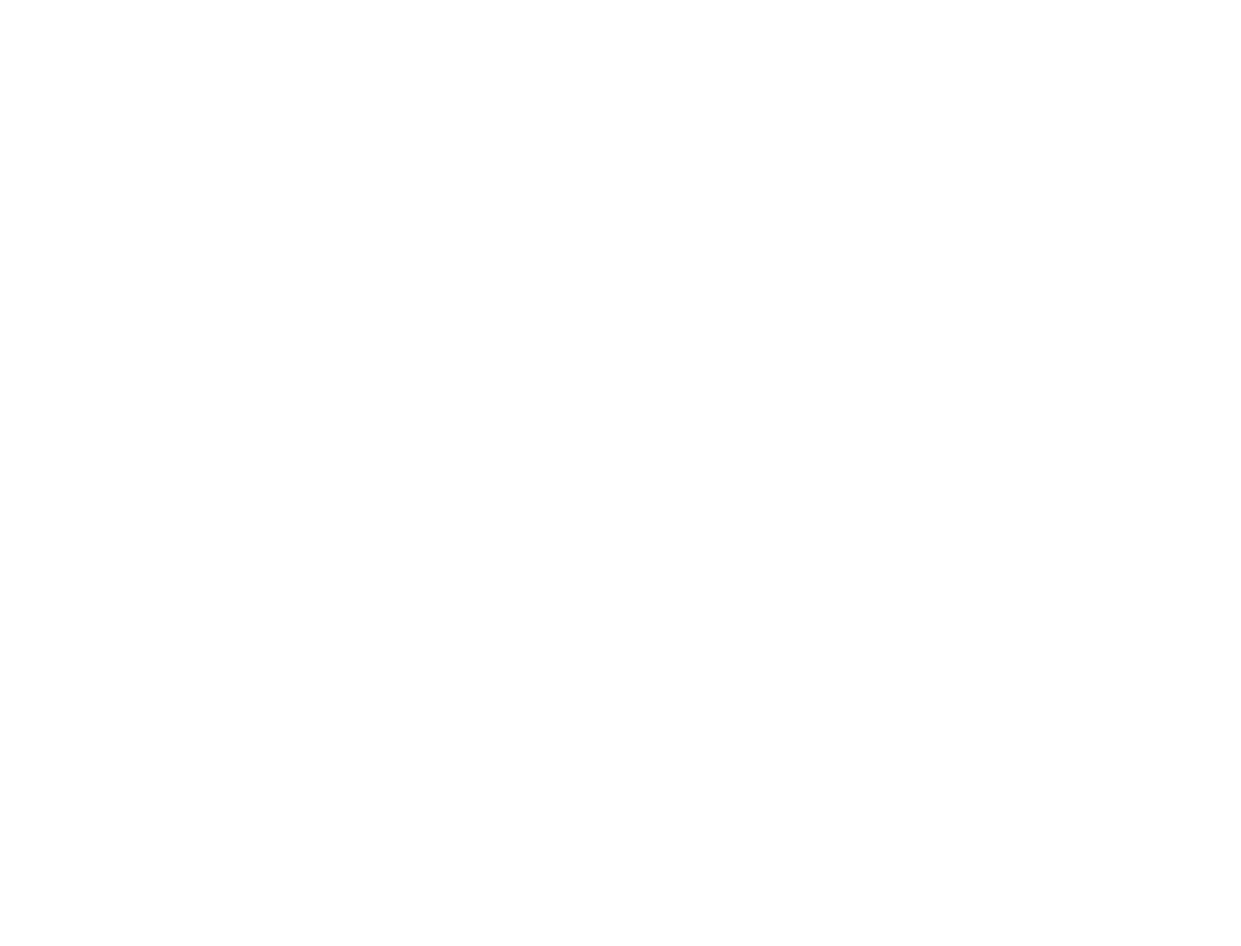
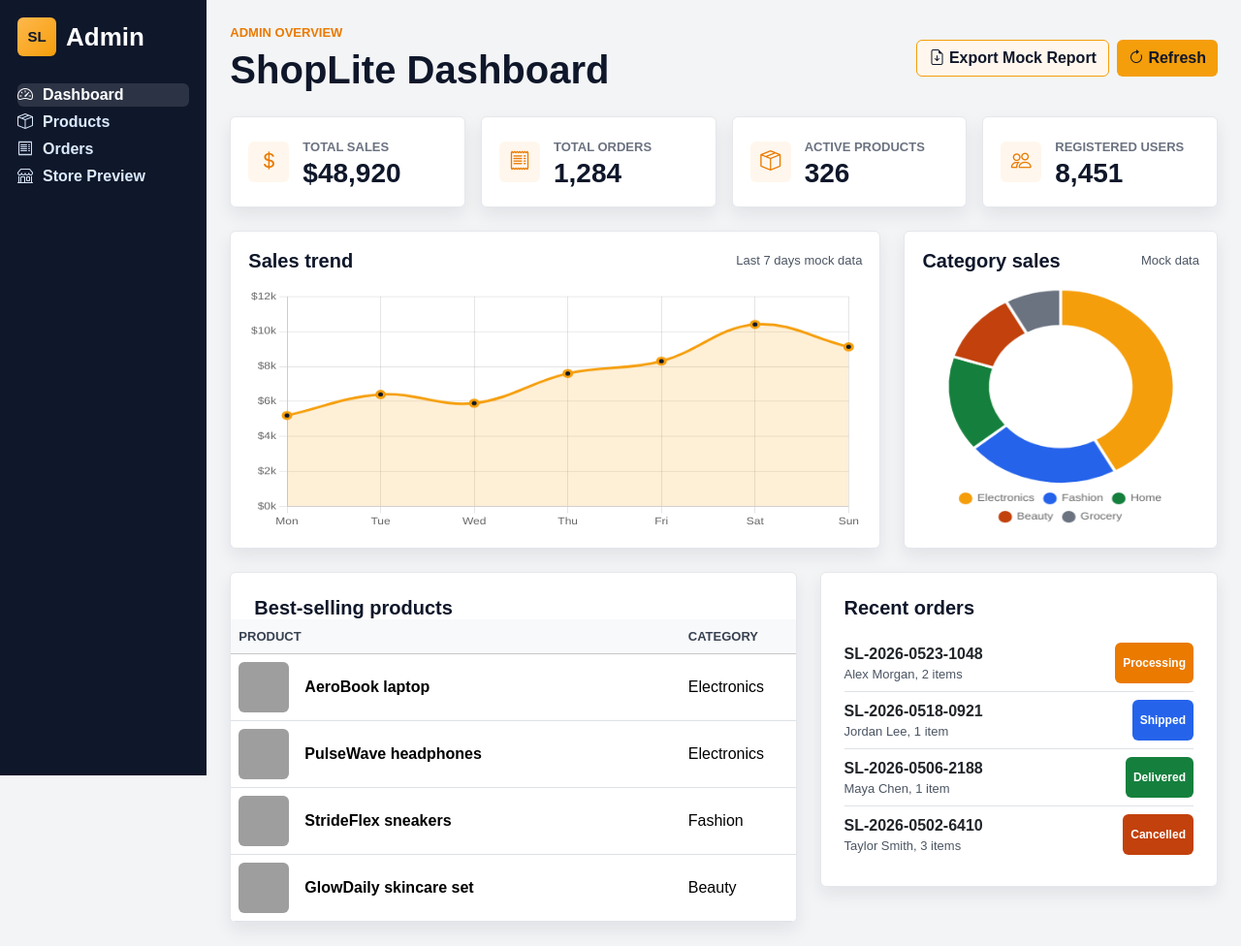
Before and after one commit to Chat11051130/shoplite-mall, a website: page public/admin-dashboard.html in a window 1280 px wide. Shown: the whole page at 97% size. Before the commit the page ends 800 px from the top, so only its background shows below. Drawn offline with nearby package versions, Linux system fonts and the light colour scheme; grey boxes are pictures that could not be loaded.

Commit message:
Migrate admin dashboard into official public structure

```diff
--- a/public/admin-dashboard.html
+++ b/public/admin-dashboard.html
@@ -0,0 +1,224 @@
+<!doctype html>
+<html lang="en">
+  <head>
+    <meta charset="utf-8">
+    <meta name="viewport" content="width=device-width, initial-scale=1">
+    <title>ShopLite Admin - Dashboard</title>
+    <link href="https://cdn.jsdelivr.net/npm/bootstrap@5.3.3/dist/css/bootstrap.min.css" rel="stylesheet">
+    <link href="https://cdn.jsdelivr.net/npm/bootstrap-icons@1.11.3/font/bootstrap-icons.css" rel="stylesheet">
+    <link href="css/styles.css" rel="stylesheet">
+    <link href="css/layout.css" rel="stylesheet">
+    <link href="css/components.css" rel="stylesheet">
+    <link href="css/responsive.css" rel="stylesheet">
+    <link href="css/admin.css" rel="stylesheet">
+  </head>
+  <body class="admin-layout" data-page="admin-dashboard">
+    <div class="row g-0">
+      <aside class="col-xl-2 col-lg-3">
+        <nav class="admin-sidebar" data-component="admin-sidebar" aria-label="Admin navigation">
+          <a class="shoplite-brand mb-4" href="admin-dashboard.html" aria-label="ShopLite admin dashboard">
+            <span class="brand-tile">SL</span>
+            <span>Admin</span>
+          </a>
+          <a class="nav-link active" href="admin-dashboard.html" aria-current="page"><i class="bi bi-speedometer2" aria-hidden="true"></i> Dashboard</a>
+          <a class="nav-link" href="admin-products.html"><i class="bi bi-box-seam" aria-hidden="true"></i> Products</a>
+          <a class="nav-link" href="admin-orders.html"><i class="bi bi-receipt" aria-hidden="true"></i> Orders</a>
+          <a class="nav-link" href="index.html"><i class="bi bi-shop" aria-hidden="true"></i> Store Preview</a>
+        </nav>
+      </aside>
+
+      <main class="col-xl-10 col-lg-9 admin-content">
+        <div class="d-flex flex-wrap align-items-center justify-content-between gap-3 mb-4">
+          <div>
+            <p class="eyebrow">Admin overview</p>
+            <h1 class="section-heading">ShopLite Dashboard</h1>
+          </div>
+          <div class="d-flex flex-wrap gap-2">
+            <button class="btn btn-outline-accent" type="button" data-action="export-dashboard-report">
+              <i class="bi bi-file-earmark-arrow-down" aria-hidden="true"></i> Export Mock Report
+            </button>
+            <button class="btn btn-accent" type="button" data-action="refresh-dashboard">
+              <i class="bi bi-arrow-clockwise" aria-hidden="true"></i> Refresh
+            </button>
+          </div>
+        </div>
+
+        <section class="row g-3 mb-4" data-component="stat-card-grid" aria-label="Dashboard statistics">
+          <div class="col-xl-3 col-md-6">
+            <div class="stat-card">
+              <span class="icon-tile"><i class="bi bi-currency-dollar" aria-hidden="true"></i></span>
+              <div>
+                <span>Total sales</span>
+                <strong data-role="total-sales">$48,920</strong>
+              </div>
+            </div>
+          </div>
+          <div class="col-xl-3 col-md-6">
+            <div class="stat-card">
+              <span class="icon-tile"><i class="bi bi-receipt" aria-hidden="true"></i></span>
+              <div>
+                <span>Total orders</span>
+                <strong data-role="total-orders">1,284</strong>
+              </div>
+            </div>
+          </div>
+          <div class="col-xl-3 col-md-6">
+            <div class="stat-card">
+              <span class="icon-tile"><i class="bi bi-box-seam" aria-hidden="true"></i></span>
+              <div>
+                <span>Active products</span>
+                <strong data-role="active-products">326</strong>
+              </div>
+            </div>
+          </div>
+          <div class="col-xl-3 col-md-6">
+            <div class="stat-card">
+              <span class="icon-tile"><i class="bi bi-people" aria-hidden="true"></i></span>
+              <div>
+                <span>Registered users</span>
+                <strong data-role="registered-users">8,451</strong>
+              </div>
+            </div>
+          </div>
+        </section>
+
+        <section class="row g-4 mb-4">
+          <div class="col-xl-8">
+            <div class="surface-card chart-box" data-component="sales-trend-chart">
+              <div class="d-flex flex-wrap justify-content-between align-items-center gap-2 mb-3">
+                <h2 class="card-heading fs-5">Sales trend</h2>
+                <span class="muted-note">Last 7 days mock data</span>
+              </div>
+              <canvas id="salesTrendChart" data-chart="sales-trend" aria-label="Sales trend chart" role="img"></canvas>
+            </div>
+          </div>
+          <div class="col-xl-4">
+            <div class="surface-card chart-box" data-component="category-sales-chart">
+              <div class="d-flex flex-wrap justify-content-between align-items-center gap-2 mb-3">
+                <h2 class="card-heading fs-5">Category sales</h2>
+                <span class="muted-note">Mock data</span>
+              </div>
+              <canvas id="categorySalesChart" data-chart="category-sales" aria-label="Category sales chart" role="img"></canvas>
+            </div>
+          </div>
+        </section>
+
+        <section class="row g-4">
+          <div class="col-xl-7">
+            <div class="admin-panel table-responsive" data-component="best-selling-products">
+              <div class="p-4 pb-0">
+                <h2 class="card-heading fs-5">Best-selling products</h2>
+              </div>
+              <table class="table align-middle mb-0">
+                <thead class="table-light">
+                  <tr>
+                    <th>Product</th>
+                    <th>Category</th>
+                    <th>Units</th>
+                    <th>Revenue</th>
+                  </tr>
+                </thead>
+                <tbody>
+                  <tr>
+                    <td>
+                      <div class="d-flex gap-3 align-items-center">
+                        <img class="table-thumb" src="https://images.unsplash.com/photo-1496181133206-80ce9b88a853?auto=format&fit=crop&w=120&q=80" alt="AeroBook laptop">
+                        <strong>AeroBook laptop</strong>
+                      </div>
+                    </td>
+                    <td>Electronics</td>
+                    <td>146</td>
+                    <td class="fw-bold">$99,278</td>
+                  </tr>
+                  <tr>
+                    <td>
+                      <div class="d-flex gap-3 align-items-center">
+                        <img class="table-thumb" src="https://images.unsplash.com/photo-1505740420928-5e560c06d30e?auto=format&fit=crop&w=120&q=80" alt="PulseWave headphones">
+                        <strong>PulseWave headphones</strong>
+                      </div>
+                    </td>
+                    <td>Electronics</td>
+                    <td>310</td>
+                    <td class="fw-bold">$40,284</td>
+                  </tr>
+                  <tr>
+                    <td>
+                      <div class="d-flex gap-3 align-items-center">
+                        <img class="table-thumb" src="https://images.unsplash.com/photo-1549298916-b41d501d3772?auto=format&fit=crop&w=120&q=80" alt="StrideFlex sneakers">
+                        <strong>StrideFlex sneakers</strong>
+                      </div>
+                    </td>
+                    <td>Fashion</td>
+                    <td>205</td>
+                    <td class="fw-bold">$15,272</td>
+                  </tr>
+                  <tr>
+                    <td>
+                      <div class="d-flex gap-3 align-items-center">
+                        <img class="table-thumb" src="https://images.unsplash.com/photo-1556228578-8c89e6adf883?auto=format&fit=crop&w=120&q=80" alt="GlowDaily skincare set">
+                        <strong>GlowDaily skincare set</strong>
+                      </div>
+                    </td>
+                    <td>Beauty</td>
+                    <td>264</td>
+                    <td class="fw-bold">$11,349</td>
+                  </tr>
+                </tbody>
+              </table>
+            </div>
+          </div>
+
+          <div class="col-xl-5">
+            <div class="surface-card p-4" data-component="recent-orders">
+              <h2 class="card-heading fs-5 mb-3">Recent orders</h2>
+              <div class="list-group list-group-flush">
+                <div class="list-group-item px-0 d-flex justify-content-between gap-3">
+                  <div>
+                    <strong>SL-2026-0523-1048</strong>
+                    <p class="muted-note mb-0">Alex Morgan, 2 items</p>
+                  </div>
+                  <span class="status-badge status-processing">Processing</span>
+                </div>
+                <div class="list-group-item px-0 d-flex justify-content-between gap-3">
+                  <div>
+                    <strong>SL-2026-0518-0921</strong>
+                    <p class="muted-note mb-0">Jordan Lee, 1 item</p>
+                  </div>
+                  <span class="status-badge status-shipped">Shipped</span>
+                </div>
+                <div class="list-group-item px-0 d-flex justify-content-between gap-3">
+                  <div>
+                    <strong>SL-2026-0506-2188</strong>
+                    <p class="muted-note mb-0">Maya Chen, 1 item</p>
+                  </div>
+                  <span class="status-badge status-delivered">Delivered</span>
+                </div>
+                <div class="list-group-item px-0 d-flex justify-content-between gap-3">
+                  <div>
+                    <strong>SL-2026-0502-6410</strong>
+                    <p class="muted-note mb-0">Taylor Smith, 3 items</p>
+                  </div>
+                  <span class="status-badge status-cancelled">Cancelled</span>
+                </div>
+              </div>
+            </div>
+          </div>
+        </section>
+      </main>
+    </div>
+
+    <div class="toast-container position-fixed bottom-0 end-0 p-3">
+      <div id="adminDashboardToast" class="toast align-items-center" role="status" aria-live="polite" aria-atomic="true">
+        <div class="d-flex">
+          <div class="toast-body">Dashboard action complete.</div>
+          <button type="button" class="btn-close me-2 m-auto" data-bs-dismiss="toast" aria-label="Close"></button>
+        </div>
+      </div>
+    </div>
+
+    <script src="https://cdn.jsdelivr.net/npm/bootstrap@5.3.3/dist/js/bootstrap.bundle.min.js"></script>
+    <script src="https://cdn.jsdelivr.net/npm/chart.js@4.4.7/dist/chart.umd.min.js"></script>
+    <script src="js/pages/adminDashboardPage.js"></script>
+    <script src="js/main.js"></script>
+  </body>
+</html>
--- a/public/css/admin.css
+++ b/public/css/admin.css
@@ -50,6 +50,43 @@
   text-transform: uppercase;
 }
 
+.stat-card {
+  display: flex;
+  align-items: center;
+  height: 100%;
+  gap: 14px;
+  padding: 18px;
+  border: 1px solid var(--sl-gray-200);
+  border-radius: var(--sl-radius);
+  background: #fff;
+  box-shadow: var(--sl-shadow);
+}
+
+.stat-card span:not(.icon-tile) {
+  color: var(--sl-gray-500);
+  font-size: 13px;
+  font-weight: 800;
+  text-transform: uppercase;
+}
+
+.stat-card strong {
+  display: block;
+  color: var(--sl-navy-950);
+  font-size: 28px;
+  font-weight: 900;
+  line-height: 1.15;
+}
+
+.chart-box {
+  min-height: 320px;
+  padding: 18px;
+}
+
+.chart-box canvas {
+  width: 100% !important;
+  height: 250px !important;
+}
+
 .table-thumb {
   width: 52px;
   height: 52px;
--- /dev/null
+++ b/public/js/pages/adminDashboardPage.js
@@ -0,0 +1,180 @@
+(function () {
+  "use strict";
+
+  function getCssVariable(name) {
+    return getComputedStyle(document.documentElement).getPropertyValue(name).trim();
+  }
+
+  function showToast(message) {
+    var toast = document.getElementById("adminDashboardToast");
+    if (!toast) {
+      return;
+    }
+
+    var body = toast.querySelector(".toast-body");
+    if (body) {
+      body.textContent = message;
+    }
+
+    toast.classList.add("show");
+    toast.style.display = "block";
+
+    if (window.bootstrap) {
+      var existingToast = window.bootstrap.Toast.getInstance(toast);
+      if (existingToast) {
+        existingToast.dispose();
+      }
+      window.bootstrap.Toast.getOrCreateInstance(toast, { autohide: false }).show();
+      toast.classList.add("show");
+      toast.style.display = "block";
+    }
+  }
+
+  function createSalesTrendChart() {
+    var canvas = document.getElementById("salesTrendChart");
+    if (!canvas || !window.Chart) {
+      return null;
+    }
+
+    return new window.Chart(canvas, {
+      type: "line",
+      data: {
+        labels: ["Mon", "Tue", "Wed", "Thu", "Fri", "Sat", "Sun"],
+        datasets: [{
+          label: "Sales",
+          data: [5200, 6400, 5900, 7600, 8300, 10400, 9120],
+          borderColor: getCssVariable("--sl-orange"),
+          backgroundColor: "rgba(245, 158, 11, 0.16)",
+          borderWidth: 3,
+          fill: true,
+          tension: 0.38,
+          pointRadius: 4,
+          pointBackgroundColor: getCssVariable("--sl-navy-950")
+        }]
+      },
+      options: {
+        responsive: true,
+        maintainAspectRatio: false,
+        plugins: {
+          legend: {
+            display: false
+          }
+        },
+        scales: {
+          y: {
+            beginAtZero: true,
+            ticks: {
+              callback: function (value) {
+                return "$" + value / 1000 + "k";
+              }
+            }
+          }
+        }
+      }
+    });
+  }
+
+  function createCategorySalesChart() {
+    var canvas = document.getElementById("categorySalesChart");
+    if (!canvas || !window.Chart) {
+      return null;
+    }
+
+    return new window.Chart(canvas, {
+      type: "doughnut",
+      data: {
+        labels: ["Electronics", "Fashion", "Home", "Beauty", "Grocery"],
+        datasets: [{
+          data: [42, 22, 16, 12, 8],
+          backgroundColor: [
+            getCssVariable("--sl-orange"),
+            getCssVariable("--sl-blue"),
+            getCssVariable("--sl-green"),
+            getCssVariable("--sl-red"),
+            getCssVariable("--sl-gray-500")
+          ],
+          borderColor: "#ffffff",
+          borderWidth: 3
+        }]
+      },
+      options: {
+        responsive: true,
+        maintainAspectRatio: false,
+        plugins: {
+          legend: {
+            position: "bottom",
+            labels: {
+              boxWidth: 12,
+              usePointStyle: true
+            }
+          }
+        },
+        cutout: "62%"
+      }
+    });
+  }
+
+  function initializeCharts() {
+    window.ShopLiteDashboardCharts = {
+      salesTrend: createSalesTrendChart(),
+      categorySales: createCategorySalesChart()
+    };
+
+    var salesCanvas = document.querySelector('[data-chart="sales-trend"]');
+    var categoryCanvas = document.querySelector('[data-chart="category-sales"]');
+
+    if (window.ShopLiteDashboardCharts.salesTrend && salesCanvas) {
+      salesCanvas.dataset.chartReady = "true";
+    }
+
+    if (window.ShopLiteDashboardCharts.categorySales && categoryCanvas) {
+      categoryCanvas.dataset.chartReady = "true";
+    }
+
+    return Boolean(window.ShopLiteDashboardCharts.salesTrend && window.ShopLiteDashboardCharts.categorySales);
+  }
+
+  function refreshDashboard() {
+    var totalSales = document.querySelector('[data-role="total-sales"]');
+    var totalOrders = document.querySelector('[data-role="total-orders"]');
+
+    if (totalSales) {
+      totalSales.textContent = "$49,120";
+    }
+
+    if (totalOrders) {
+      totalOrders.textContent = "1,291";
+    }
+
+    showToast("Dashboard mock data refreshed.");
+  }
+
+  function initAdminDashboardPage() {
+    var dashboard = document.querySelector('[data-component="stat-card-grid"]');
+    if (!dashboard) {
+      return;
+    }
+
+    var chartsReady = initializeCharts();
+    if (!chartsReady) {
+      showToast("Chart.js is not available for this static preview.");
+    }
+
+    document.addEventListener("click", function (event) {
+      var refreshButton = event.target.closest('[data-action="refresh-dashboard"]');
+      var exportButton = event.target.closest('[data-action="export-dashboard-report"]');
+
+      if (refreshButton) {
+        refreshDashboard();
+        return;
+      }
+
+      if (exportButton) {
+        showToast("Mock dashboard report export is ready.");
+      }
+    });
+  }
+
+  window.ShopLitePages = window.ShopLitePages || {};
+  window.ShopLitePages["admin-dashboard"] = initAdminDashboardPage;
+}());
```
Also changed, not shown: docs/migration/design-preview-to-final-plan.md (+36 -0 lines).
